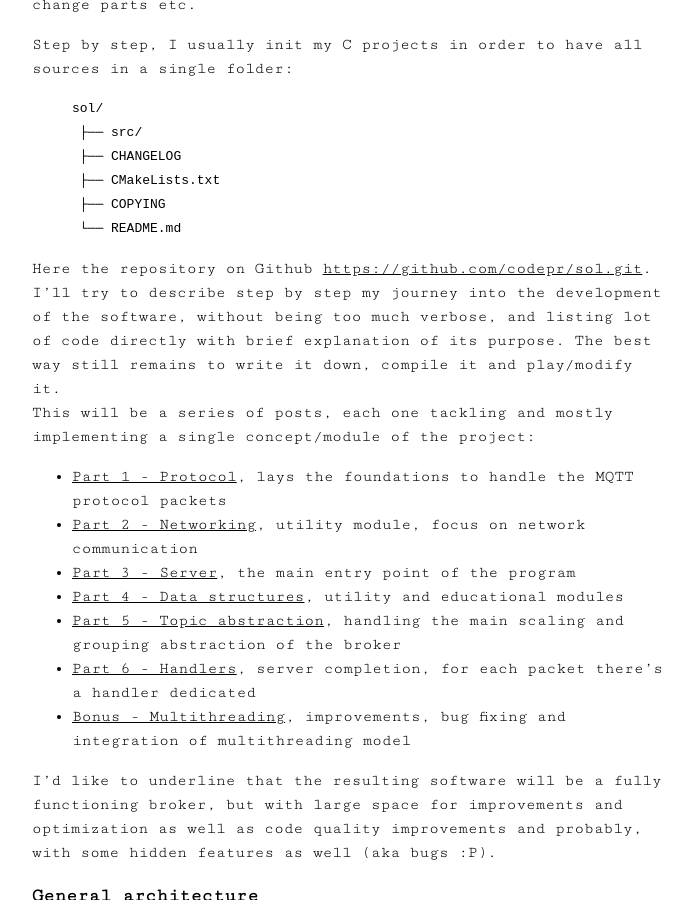
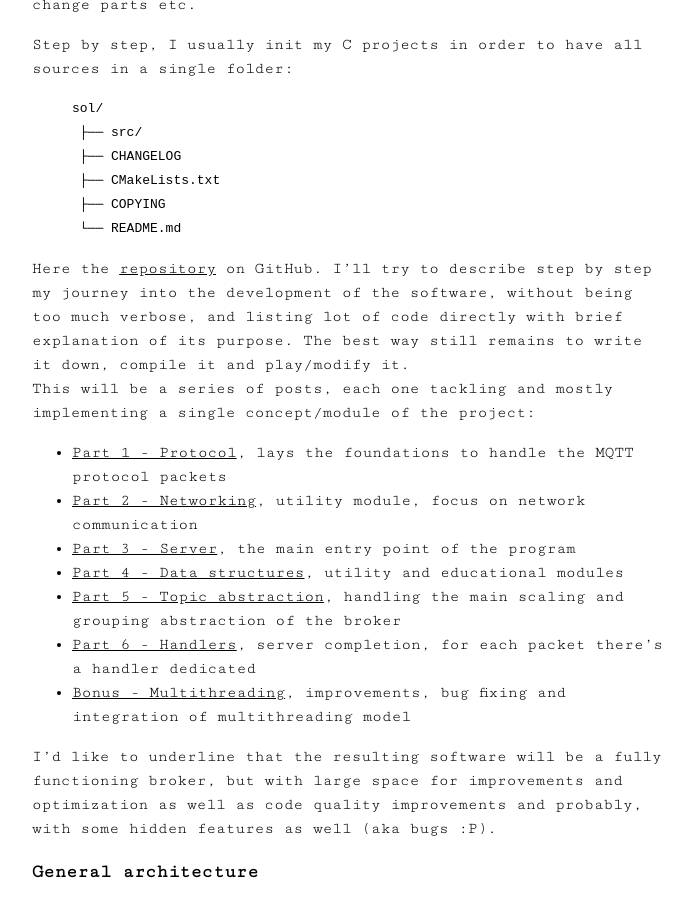
Before and after one commit to codepr/codepr.github.io, a Jekyll site: the page built from _posts/2019-03-03-sol-mqtt-broker.md, in a window 1280 px wide and 900 px high, scrolled down 917 px. Shown: the whole window, without its empty margins (292-984 px from the left). Built offline with Jekyll 4.4.1, drawn with Linux system fonts in a browser that asks for light colours; some of the changed lines change nothing that is shown.

Commit message:
Changed link on sol series 1

```diff
--- a/_posts/2019-03-03-sol-mqtt-broker.md
+++ b/_posts/2019-03-03-sol-mqtt-broker.md
@@ -45,8 +45,7 @@ sol/
  └── README.md
 {% endhighlight %}
 
-Here the repository on Github
-[https://github.com/codepr/sol.git](https://github.com/codepr/sol/tree/tutorial).
+Here the [repository](https://github.com/codepr/sol/tree/tutorial) on GitHub.
 I'll try to describe step by step my journey into the development of the software,
 without being too much verbose, and listing lot of code directly with brief
 explanation of its purpose. The best way still remains to write it down,
```
